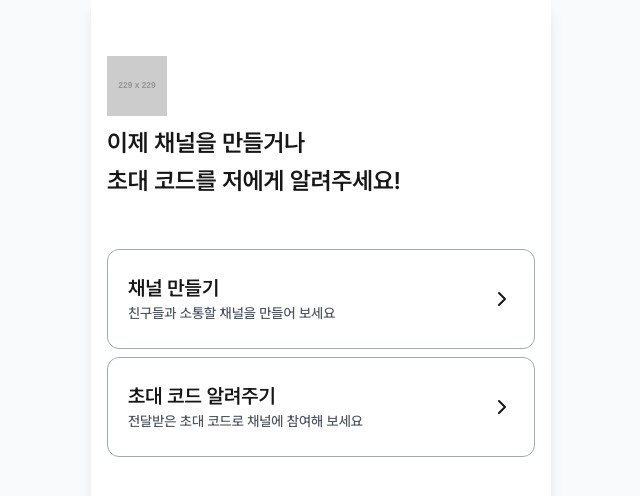
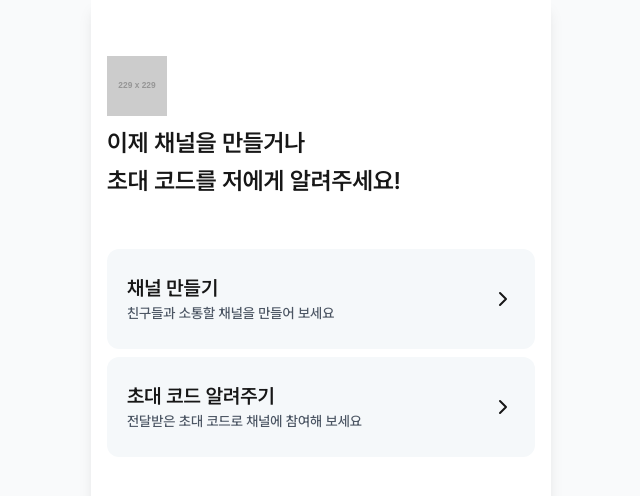
Before and after one commit to dnd-side-project/dnd-12th-4-frontend, a Next.js app: page /auth/initial/create-or-notify in a window 1280 px wide. Shown: the top 496 px of the page, without its empty margins (319-959 px from the left). Built offline with nearby package versions, Linux system fonts and the light colour scheme; no server answers.

Commit message:
chore: 카드 버튼 스타일 변경 #7

```diff
--- a/src/components/auth/CardButton.tsx
+++ b/src/components/auth/CardButton.tsx
@@ -20,7 +20,7 @@ const CardButton = ({ title, description, nextUrl, className = "" }: CardButtonP
   return (
     <button
       onClick={handleButtonClick}
-      className={`flex h-[100px] w-full items-center justify-between rounded-[12px] border border-[#9CAAB9] px-[20px] py-[24px] transition hover:bg-gray-100 ${className}`}
+      className={`flex h-[100px] w-full items-center justify-between rounded-[12px] bg-[#F5F8FA] px-[20px] py-[24px] transition hover:bg-gray-100 ${className}`}
     >
       <div className="flex flex-col items-start">
         <div className="text-[20px] font-semibold">{title}</div>
```
